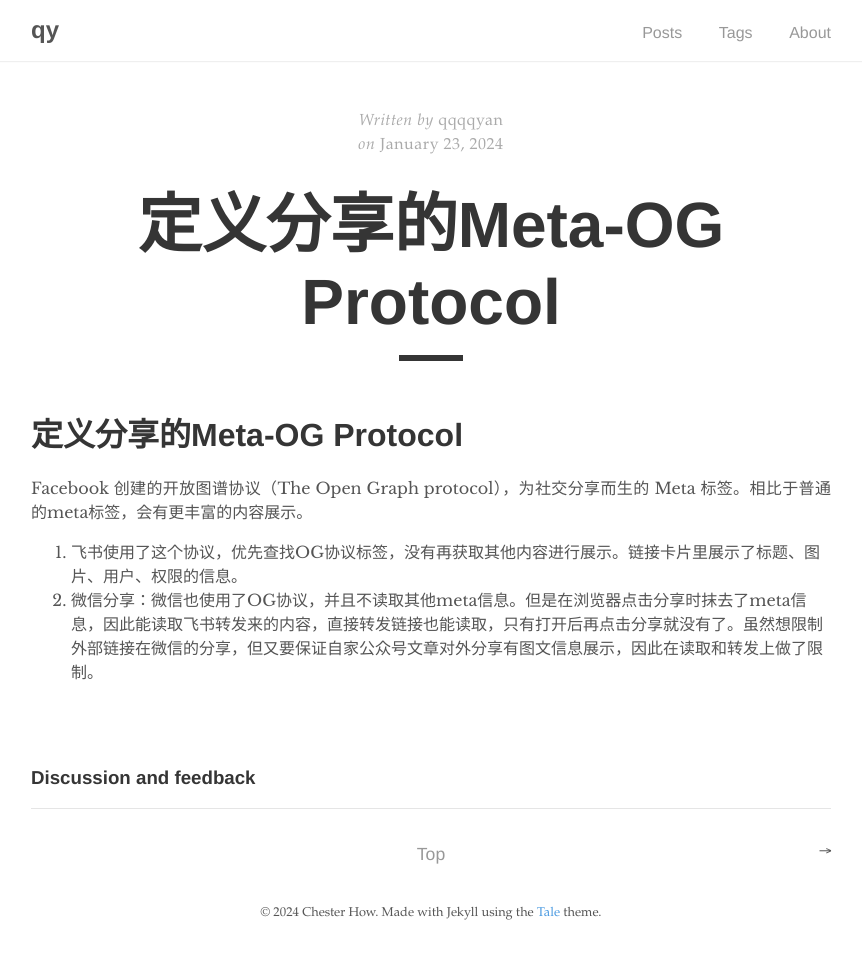
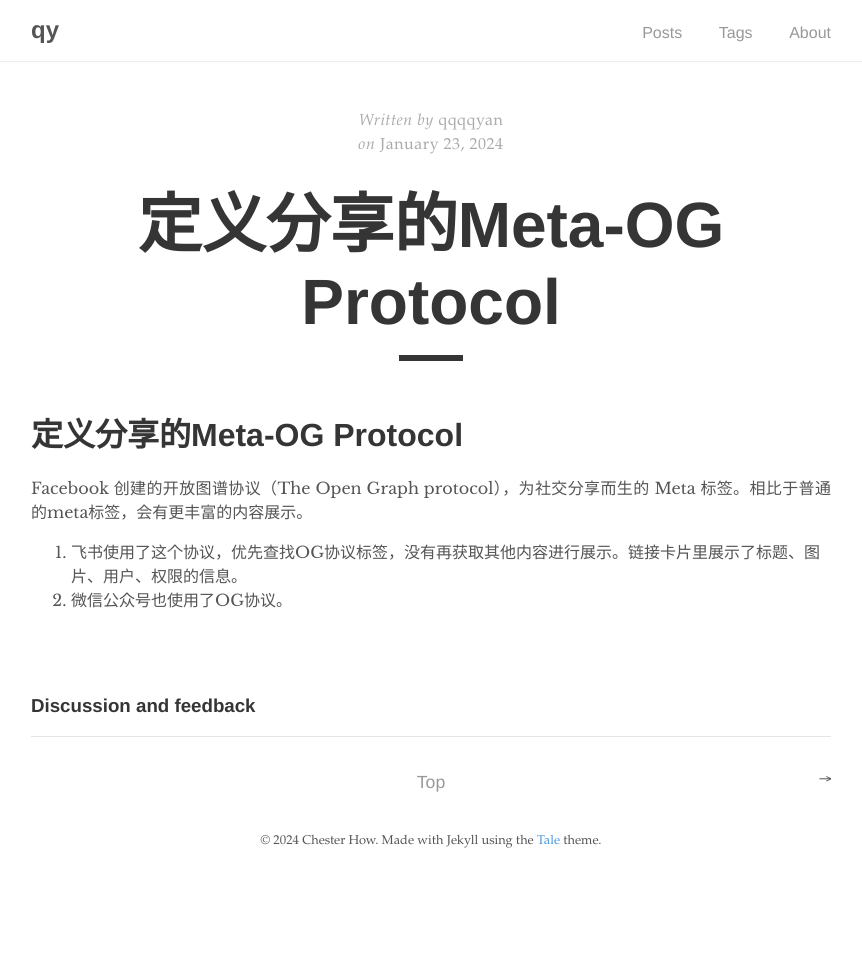
Before and after one commit to qqqqyan/qqqqyan.github.io, a Jekyll site: the page built from _posts/2024-01-23-定义分享的Meta-OG Protocol.md, in a window 1280 px wide. Shown: the whole page, without its empty margins (209-1071 px from the left). Built offline with Jekyll 4.4.1, drawn with Linux system fonts in a browser that asks for light colours; comment, search, counter and statistics services are not loaded; after the commit the page ends 900 px from its top, so only the background shows below that.

Commit message:
update OGP

```diff
--- a/_posts/2024-01-23-定义分享的Meta-OG Protocol.md
+++ b/_posts/2024-01-23-定义分享的Meta-OG Protocol.md
@@ -11,4 +11,4 @@ comments: ''
 Facebook 创建的开放图谱协议（The Open Graph protocol），为社交分享而生的 Meta 标签。相比于普通的meta标签，会有更丰富的内容展示。
 
 1. 飞书使用了这个协议，优先查找OG协议标签，没有再获取其他内容进行展示。链接卡片里展示了标题、图片、用户、权限的信息。
-2. 微信分享：微信也使用了OG协议，并且不读取其他meta信息。但是在浏览器点击分享时抹去了meta信息，因此能读取飞书转发来的内容，直接转发链接也能读取，只有打开后再点击分享就没有了。虽然想限制外部链接在微信的分享，但又要保证自家公众号文章对外分享有图文信息展示，因此在读取和转发上做了限制。
+2. 微信公众号也使用了OG协议。
```
